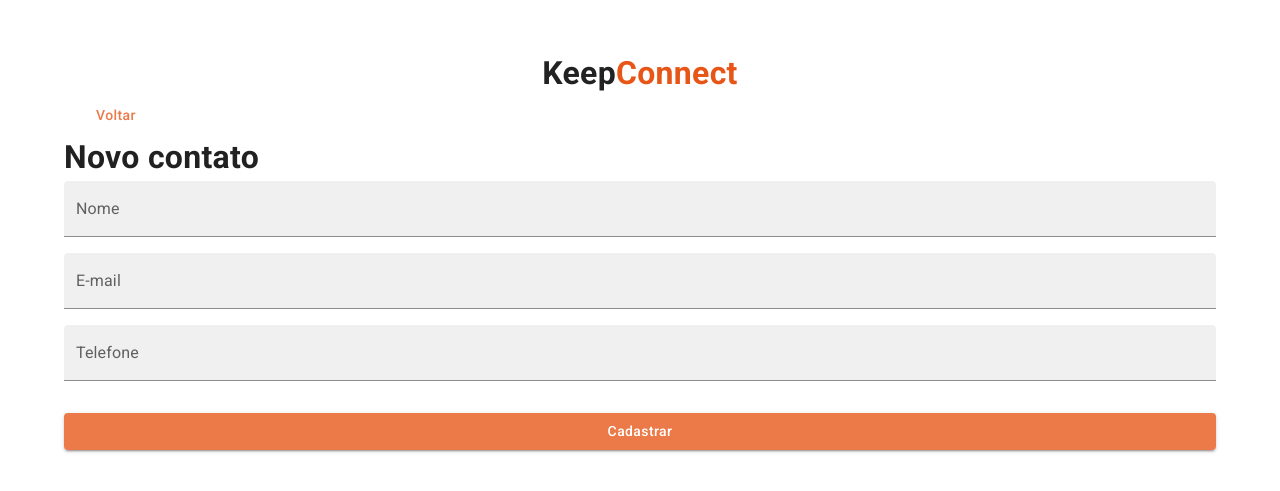
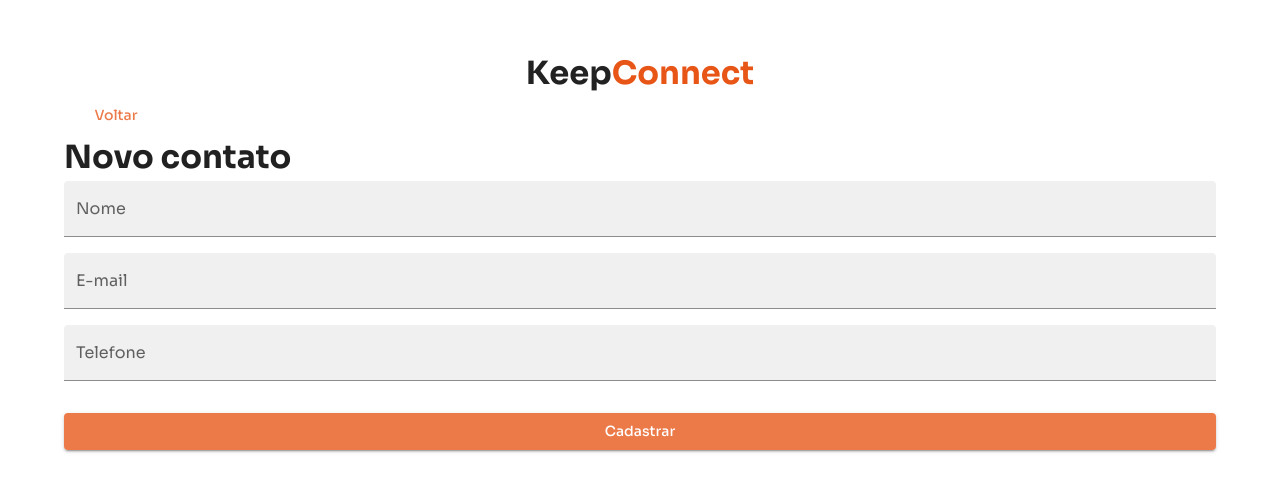
Before and after one commit to NeXT-Frontend-cesarschool/keep-connect-2025-1, a React (Vite) app: page /form in a window 1280 px wide. Shown: the part 151-642 px from the top of the page. Built offline with nearby package versions, Linux system fonts and the light colour scheme; some icons are missing.

Commit message:
Add Sora font to project and update theme typography

```diff
--- a/package.json
+++ b/package.json
@@ -10,6 +10,7 @@
   "dependencies": {
     "@emotion/react": "latest",
     "@emotion/styled": "latest",
+    "@fontsource/sora": "^5.2.6",
     "@mui/icons-material": "latest",
     "@mui/material": "latest",
     "react": "latest",
--- a/src/theme.js
+++ b/src/theme.js
@@ -18,6 +18,7 @@
     },
   },
   typography: {
+    fontFamily: '"Sora", "Roboto", "Helvetica", "Arial", sans-serif',
     allVariants: {
       textTransform: 'none'
     }
```
Also changed, not shown: src/main.jsx (+7 -0 lines).
